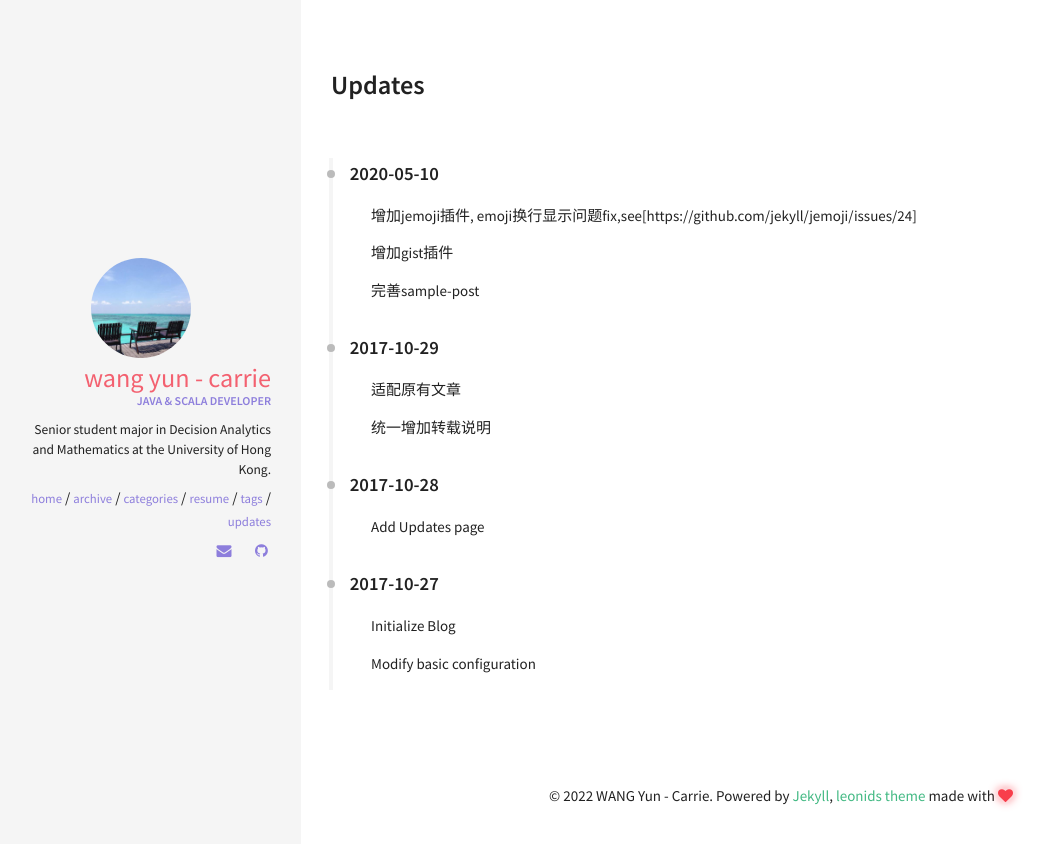
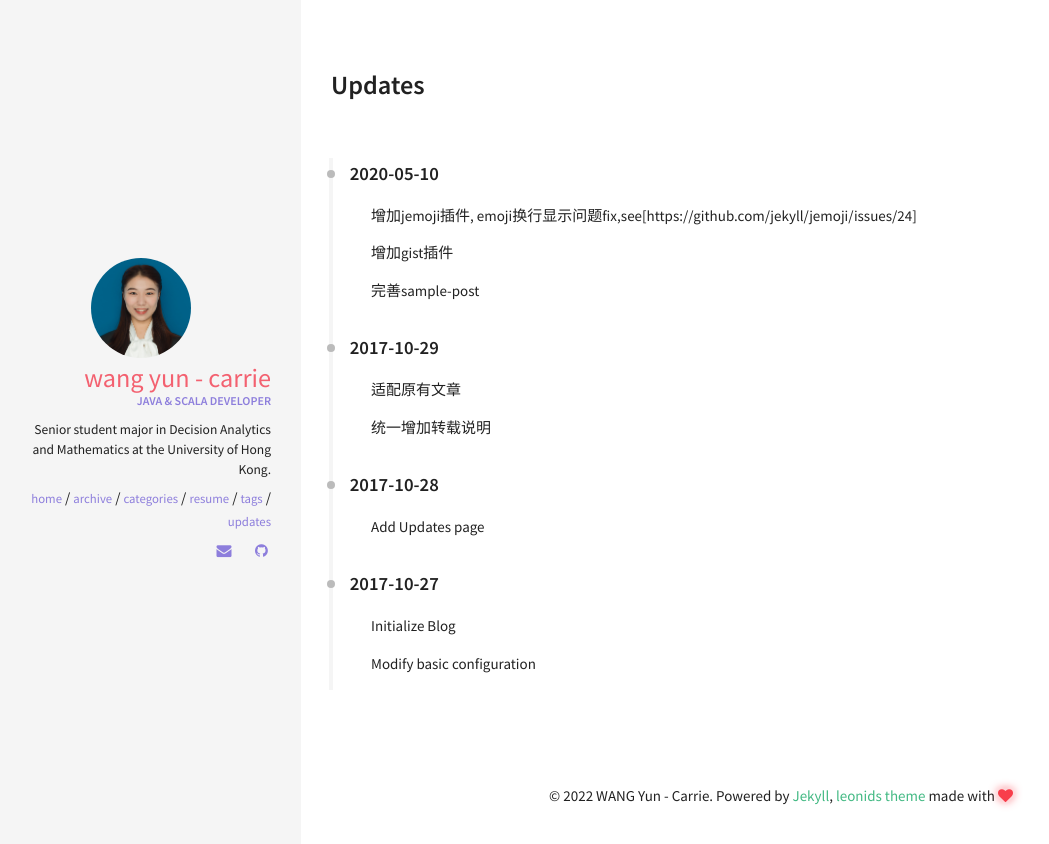
Before and after one commit to Carrieww/carrieww.github.io, a Jekyll site: the page built from updates.html, in a window 1280 px wide. Shown: the top 844 px of the page, without its empty margins (19-1068 px from the left). Built offline with Jekyll 4.4.1, drawn with Linux system fonts in a browser that asks for light colours.

Commit message:
Update _config.yml

```diff
--- a/_config.yml
+++ b/_config.yml
@@ -39,7 +39,7 @@ plugins:
 #
 owner:
   name: WANG Yun - Carrie
-  avatar: avatar.jpg
+  avatar: Photo_WangYun.jpg
   job: "Java & Scala Developer"
   bio: "Senior student major in Decision Analytics and Mathematics at the University of Hong Kong."
   email: carrie07@connect.hku.hk
```
